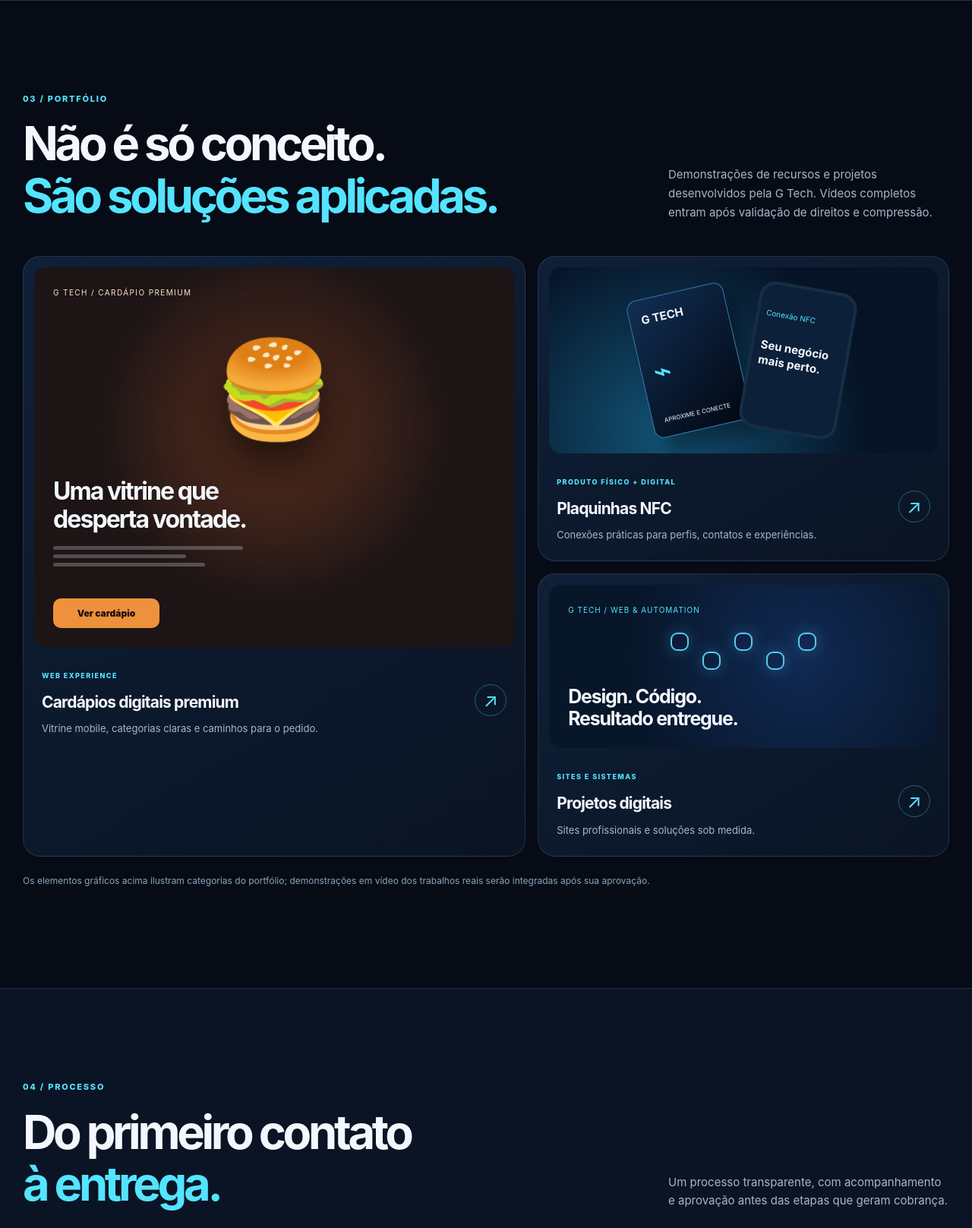
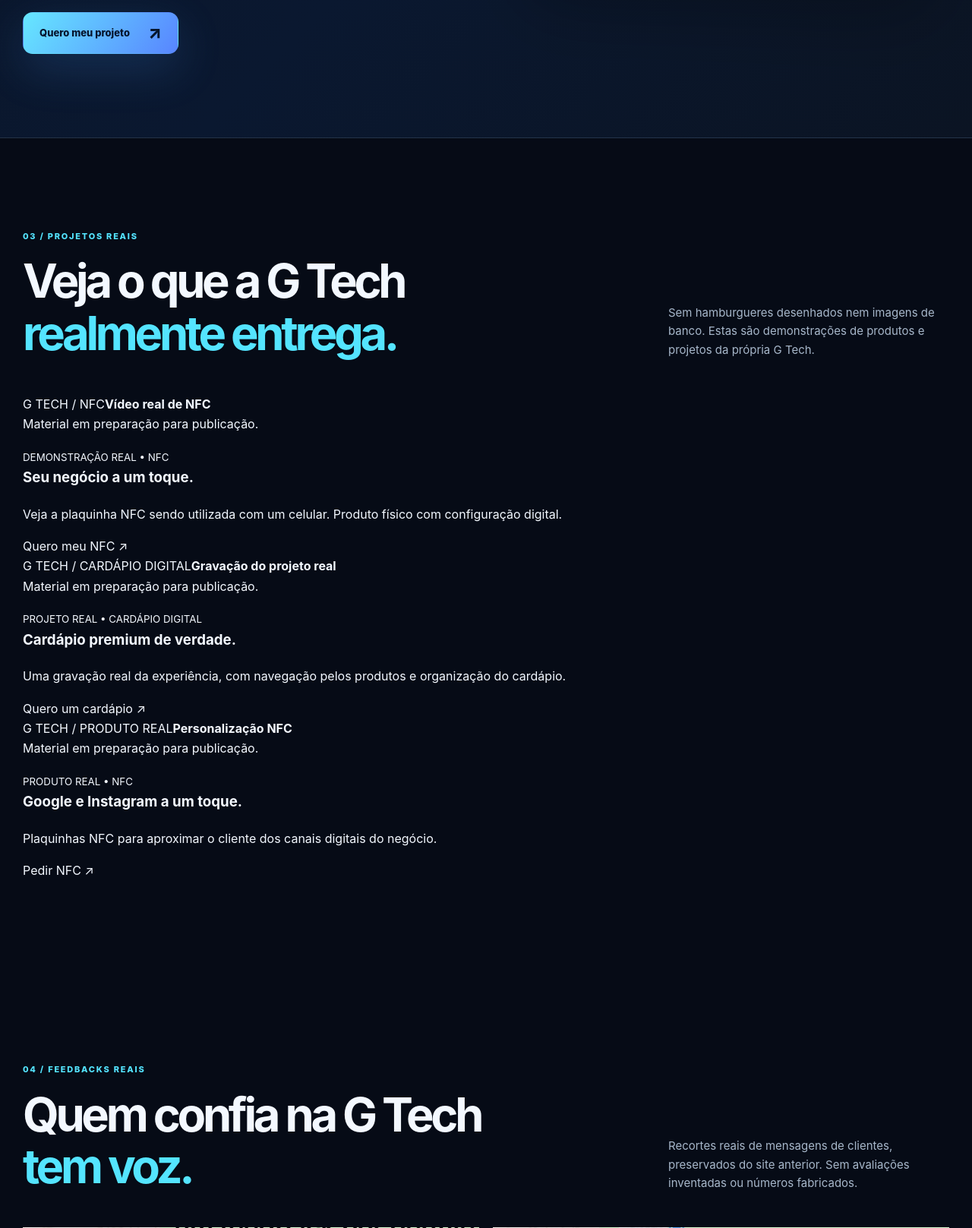
Before and after one commit to Gerrard013/gtech-ultra-final, a Flask app: page / in a window 1280 px wide. Shown: the part 2966-4583 px from the top of the page at 76% size. Run offline with Flask 3, Linux system fonts and the light colour scheme.

Commit message:
feat(brand): authentic G Tech logo and type, replace fake burger portfolio with real video cards, restore screenshot feedbacks

```diff
--- a/templates/index.html
+++ b/templates/index.html
@@ -4,7 +4,7 @@
   <meta charset="utf-8">
   <meta name="viewport" content="width=device-width, initial-scale=1, viewport-fit=cover">
   <meta name="theme-color" content="#060b16">
-  <meta name="description" content="G Tech em Belém/PA: placas NFC, sites, cardápios digitais, Perfil da Empresa no Google, restauração de fotos e soluções tecnológicas. Peça um orçamento.">
+  <meta name="description" content="G Tech em Belém, Pará: plaquinhas NFC personalizadas, sites profissionais, cardápios digitais e organização do Perfil da Empresa no Google. Orçamento pelo WhatsApp.">
   <meta name="robots" content="{% if drive_preview_enabled %}noindex,nofollow{% else %}index,follow,max-image-preview:large{% endif %}">
   <link rel="canonical" href="https://gtech-ultra-final-production.up.railway.app/">
   <meta property="og:type" content="website">
@@ -16,22 +16,28 @@
   <meta property="og:image" content="{{ url_for('static',filename='assets/og-gtech.jpg',_external=True) }}">
   <meta name="twitter:card" content="summary_large_image">
   <meta name="color-scheme" content="dark">
-  <title>G Tech | Sites, NFC, Google e soluções digitais</title>
+  <title>G Tech Belém | Plaquinhas NFC, Sites e Google Maps</title>
   <link rel="icon" href="{{ url_for('static',filename='assets/favicon.png') }}" type="image/png">
   <link rel="preload" as="image" href="{{ url_for('static',filename='assets/gtech-logo.png') }}">
+  <link rel="preconnect" href="https://fonts.googleapis.com"><link rel="preconnect" href="https://fonts.gstatic.com" crossorigin>
+  <link href="https://fonts.googleapis.com/css2?family=Manrope:wght@400;500;600;700;800&family=Oxanium:wght@400;500;600;700;800&display=swap" rel="stylesheet">
   <link rel="stylesheet" href="{{ url_for('static', filename='official.css') }}">
   <script defer src="{{ url_for('static', filename='official.js') }}"></script>
   <script type="application/ld+json">{"@context":"https://schema.org","@type":"Organization","name":"G Tech | Innovation & Solutions","url":"https://gtech-ultra-final-production.up.railway.app/","logo":"https://gtech-ultra-final-production.up.railway.app/static/assets/gtech-logo.png","sameAs":["https://www.instagram.com/gtech_brasil/"],"contactPoint":{"@type":"ContactPoint","telephone":"+55-91-98615-2222","contactType":"sales","availableLanguage":"Portuguese"}}</script>
 </head>
 <body>
+  <!-- Transparent rendering of the *existing official logo*; the original source file is never altered. -->
+  <svg class="gtech-svg-filters" xmlns="http://www.w3.org/2000/svg" aria-hidden="true" width="0" height="0" focusable="false">
+    <defs><filter id="gtech-remove-white" x="-5%" y="-5%" width="110%" height="110%" color-interpolation-filters="sRGB">
+      <feColorMatrix type="matrix" values="1 0 0 0 0  0 1 0 0 0  0 0 1 0 0  -2.5 -2.5 -2.5 0 7.45"/>
+    </filter></defs>
+  </svg>
   <template id="gtech-intro-template">
     <div class="gtech-intro" role="dialog" aria-modal="true" aria-label="Abertura cinematográfica da G Tech">
       <canvas id="gtech-intro-canvas" aria-hidden="true"></canvas>
       <div class="intro-vignette" aria-hidden="true"></div>
       <div class="intro-center">
-        <img class="intro-logo" id="gtech-intro-logo" src="{{ url_for('static',filename='assets/gtech-logo.png') }}" alt="">
-        <span class="intro-wordmark">G TECH</span>
-        <span class="intro-motto">INNOVATION <i></i> SOLUTIONS</span>
+        <img class="intro-logo" id="gtech-intro-logo" src="{{ url_for('static',filename='assets/gtech-logo.png') }}" alt="G Tech — escudo original, G, órbita e assinatura Innovation &amp; Solutions">
       </div>
       <div class="intro-progress"><span id="gtech-intro-progress"></span></div>
       <button class="intro-skip" type="button" id="gtech-intro-skip">Pular abertura <span aria-hidden="true">→</span></button>
@@ -45,8 +51,8 @@
   <header class="topbar" id="topo">
     <div class="topbar-inner">
       <a href="#inicio" class="brand" aria-label="G Tech, início">
-        <img src="{{ url_for('static',filename='assets/gtech-logo.png') }}" width="46" height="46" alt="Logo da G Tech">
-        <span>G TECH <small>INNOVATION &amp; SOLUTIONS</small></span>
+        <span class="brand-icon"><img src="{{ url_for('static',filename='assets/gtech-logo.png') }}" width="160" height="160" alt=""></span>
+        <span class="brand-type">G Tech <small>INNOVATION &amp; SOLUTIONS</small></span>
       </a>
       <nav class="main-nav" id="menu-links" aria-label="Menu principal">
         <a href="#solucoes">Soluções</a>
@@ -64,13 +70,13 @@
       <div class="hero-grid wrap">
         <div class="hero-text">
           <div class="micro-label"><span class="pulse"></span> G TECH • BELÉM / PARÁ • BRASIL</div>
-          <h1 id="hero-title">Seu negócio no <span class="glow-text">próximo nível.</span></h1>
-          <p class="hero-lead">Sites que impressionam. Plaquinhas NFC que conectam. Presença digital que facilita o contato. Tecnologia aplicada ao que importa: o seu negócio.</p>
+          <h1 id="hero-title">Sites, NFC e Google para <span class="glow-text">destacar sua empresa.</span></h1>
+          <p class="hero-lead">A G Tech cria sites profissionais, plaquinhas NFC personalizadas, cardápios digitais e soluções de presença online. Conheça projetos reais e fale diretamente com quem desenvolve.</p>
           <div class="hero-buttons">
-            <a class="btn btn-solid" href="#solucoes">Explorar soluções <span aria-hidden="true">↗</span></a>
+            <a class="btn btn-solid" href="#solucoes">Ver serviços e preços <span aria-hidden="true">↗</span></a>
             <a class="btn btn-outline" href="{{ contacts.whatsapp }}" target="_blank" rel="noopener noreferrer">Conversar no WhatsApp</a>
           </div>
-          <div class="hero-trust"><span>✓ Projetos reais</span><span>✓ Atendimento direto</span><span>✓ Experiência mobile</span></div>
+          <div class="hero-trust"><span>✓ Demonstrações reais</span><span>✓ Atendimento direto</span><span>✓ Experiência mobile</span></div>
         </div>
         <div class="hero-visual" aria-label="Demonstrações dos produtos G Tech">
           <div class="orbital orbital-one" aria-hidden="true"></div><div class="orbital orbital-two" aria-hidden="true"></div>
@@ -118,33 +124,79 @@
       </div>
     </section>
 
-    <section id="projetos" class="section wrap" aria-labelledby="projects-title">
-      <div class="section-head reveal"><div><span class="eyebrow">03 / PORTFÓLIO</span><h2 id="projects-title">Não é só conceito.<br><em>São soluções aplicadas.</em></h2></div><p>Demonstrações de recursos e projetos desenvolvidos pela G Tech. Vídeos completos entram após validação de direitos e compressão.</p></div>
-      <div class="project-grid">
-        <article class="project-card project-primary reveal">{% if cardapio_video_available %}<div class="project-screen project-video-wrap"><video class="project-video" data-portfolio-video muted playsinline loop preload="none" controls aria-label="Demonstração de cardápio digital G Tech"><source src="{{ url_for('static',filename='media/cardapio-demo.mp4') }}" type="video/mp4"></video></div>{% else %}<div class="project-screen menu-screen" aria-hidden="true"><span class="screen-top">G TECH / CARDÁPIO PREMIUM</span><div class="menu-plate">🍔</div><strong>Uma vitrine que desperta vontade.</strong><div class="menu-rows"><i></i><i></i><i></i></div><span class="screen-button">Ver cardápio</span></div>{% endif %}<div class="project-caption"><div><small>WEB EXPERIENCE</small><h3>Cardápios digitais premium</h3><p>Vitrine mobile, categorias claras e caminhos para o pedido.</p></div><a href="#contato" data-product="Cardápio Digital Premium" aria-label="Solicitar cardápio digital">↗</a></div></article>
-        <article class="project-card reveal">{% if nfc_demo_video_available %}<div class="project-screen project-video-wrap"><video class="project-video" data-portfolio-video muted playsinline loop preload="none" controls aria-label="Demonstração de plaquinha NFC G Tech"><source src="{{ url_for('static',filename='media/nfc-demo.mp4') }}" type="video/mp4"></video></div>{% else %}<div class="project-screen nfc-screen" aria-hidden="true"><div class="mini-tile"><strong>G TECH</strong><span>⌁</span><small>APROXIME E CONECTE</small></div><div class="mini-phone"><span>Conexão NFC</span><b>Seu negócio<br>mais perto.</b></div></div>{% endif %}<div class="project-caption"><div><small>PRODUTO FÍSICO + DIGITAL</small><h3>Plaquinhas NFC</h3><p>Conexões práticas para perfis, contatos e experiências.</p></div><a href="#contato" data-product="Placa NFC Personalizada" aria-label="Solicitar NFC">↗</a></div></article>
-        <article class="project-card reveal"><div class="project-screen digital-screen" aria-hidden="true"><span>G TECH / WEB & AUTOMATION</span><div class="digital-nodes"><i></i><i></i><i></i><i></i><i></i></div><strong>Design. Código.<br>Resultado entregue.</strong></div><div class="project-caption"><div><small>SITES E SISTEMAS</small><h3>Projetos digitais</h3><p>Sites profissionais e soluções sob medida.</p></div><a href="#contato" data-product="Site Profissional" aria-label="Solicitar site">↗</a></div></article>
+    <section id="projetos" class="section portfolio-real wrap" aria-labelledby="projects-title">
+      <div class="section-head reveal">
+        <div><span class="eyebrow">03 / PROJETOS REAIS</span><h2 id="projects-title">Veja o que a G Tech<br><em>realmente entrega.</em></h2></div>
+        <p>Sem hamburgueres desenhados nem imagens de banco. Estas são demonstrações de produtos e projetos da própria G Tech.</p>
       </div>
-      <p class="portfolio-clarity">Os elementos gráficos acima ilustram categorias do portfólio; demonstrações em vídeo dos trabalhos reais serão integradas após sua aprovação.</p>
-    </section>
-
-    {% if drive_preview_enabled %}
-    <section class="section wrap" id="midias-reais" aria-labelledby="media-title">
-      <div class="section-head reveal"><div><span class="eyebrow">PRÉVIA DE REVISÃO / VÍDEOS ORIGINAIS</span><h2 id="media-title">Veja a G Tech<br><em>em movimento.</em></h2></div><p>Conteúdo real enviado pelo proprietário. Nesta prévia, os vídeos estão incorporados pelo Google Drive e podem exigir acesso à conta. No lançamento serão hospedados como arquivos otimizados do próprio site.</p></div>
-      <div class="media-grid">
-        <article class="media-card reveal"><div class="media-frame"><iframe title="Vídeo demonstrativo de NFC com celular" loading="lazy" referrerpolicy="no-referrer" allow="autoplay;fullscreen" allowfullscreen src="https://drive.google.com/file/d/1wcl786wroufMreLbvlOhb_b6Iit4hsGo/preview"></iframe></div><div class="media-caption"><span>01 • NFC EM AÇÃO</span><h3>Uma aproximação, uma experiência.</h3><p>Demonstração com produto real e celular.</p></div></article>
-        <article class="media-card reveal"><div class="media-frame"><iframe title="Vídeo de demonstração do cardápio digital" loading="lazy" referrerpolicy="no-referrer" allow="autoplay;fullscreen" allowfullscreen src="https://drive.google.com/file/d/1THqga9D2sJsyuU0ahdSlJhOZ78St9K5g/preview"></iframe></div><div class="media-caption"><span>02 • CARDÁPIO DIGITAL</span><h3>O cardápio transforma a navegação.</h3><p>Gravação do produto real utilizado como portfólio.</p></div></article>
-        <article class="media-card reveal"><div class="media-frame"><iframe title="Vídeo do produto de NFC para Instagram e Google" loading="lazy" referrerpolicy="no-referrer" allow="autoplay;fullscreen" allowfullscreen src="https://drive.google.com/file/d/1FaFlcsZU81_6xZo7rWZUfjeyAbuOm-kM/preview"></iframe></div><div class="media-caption"><span>03 • PLAQUINHAS PERSONALIZADAS</span><h3>Presença digital além da tela.</h3><p>Produto físico configurado para experiências digitais.</p></div></article>
-      </div><p class="portfolio-clarity">Área exclusiva do ambiente de prévia. Esses arquivos ainda não foram carregados no servidor do site; precisamos validar hospedagem e autorização final antes da versão pública.</p>
-    </section>
-    {% endif %}
-    <section id="como-funciona" class="section process-section" aria-labelledby="process-title">
-      <div class="wrap"><div class="section-head reveal"><div><span class="eyebrow">04 / PROCESSO</span><h2 id="process-title">Do primeiro contato<br><em>à entrega.</em></h2></div><p>Um processo transparente, com acompanhamento e aprovação antes das etapas que geram cobrança.</p></div><div class="process-grid"><article class="reveal"><span>01</span><h3>Converse</h3><p>Conte qual desafio seu negócio precisa resolver.</p></article><article class="reveal"><span>02</span><h3>Receba a proposta</h3><p>Alinhamos o escopo, o prazo e as condições.</p></article><article class="reveal"><span>03</span><h3>Aprove</h3><p>Você confirma o projeto e as condições antes do início.</p></article><article class="reveal"><span>04</span><h3>Receba</h3><p>Entregamos o que foi contratado e orientamos a utilização.</p></article></div></div>
+      <div class="portfolio-grid">
+        <article class="portfolio-card portfolio-feature reveal">
+          <div class="portfolio-player">
+            {% if nfc_demo_video_available %}
+            <video controls playsinline preload="metadata" aria-label="Demonstração de NFC da G Tech"><source src="{{ url_for('static',filename='media/nfc-demo.mp4') }}" type="video/mp4">Seu navegador não suporta vídeo.</video>
+            {% elif drive_preview_enabled %}
+            <iframe loading="lazy" title="Vídeo real: NFC da G Tech funcionando com celular" src="https://drive.google.com/file/d/1wcl786wroufMreLbvlOhb_b6Iit4hsGo/preview" allow="autoplay; fullscreen" referrerpolicy="no-referrer" allowfullscreen></iframe>
+            {% else %}
+            <div class="portfolio-file-pending"><span>G TECH / NFC</span><strong>Vídeo real de NFC</strong><p>Material em preparação para publicação.</p></div>
+            {% endif %}
+          </div>
+          <div class="portfolio-detail">
+            <div><small>DEMONSTRAÇÃO REAL • NFC</small><h3>Seu negócio a um toque.</h3><p>Veja a plaquinha NFC sendo utilizada com um celular. Produto físico com configuração digital.</p></div>
+            <div class="portfolio-links"><a href="#contato" data-product="Placa NFC Personalizada" class="pill-cta">Quero meu NFC ↗</a>{% if drive_preview_enabled %}<a class="portfolio-original" href="https://drive.google.com/file/d/1wcl786wroufMreLbvlOhb_b6Iit4hsGo/view" target="_blank" rel="noopener noreferrer">Ver vídeo original</a>{% endif %}</div>
+          </div>
+        </article>
+        <article class="portfolio-card reveal">
+          <div class="portfolio-player">
+            {% if cardapio_video_available %}
+            <video controls playsinline preload="metadata" aria-label="Gravação real de cardápio digital da G Tech"><source src="{{ url_for('static',filename='media/cardapio-demo.mp4') }}" type="video/mp4">Seu navegador não suporta vídeo.</video>
+            {% elif drive_preview_enabled %}
+            <iframe loading="lazy" title="Vídeo real do cardápio digital G Tech" src="https://drive.google.com/file/d/1THqga9D2sJsyuU0ahdSlJhOZ78St9K5g/preview" allow="autoplay; fullscreen" referrerpolicy="no-referrer" allowfullscreen></iframe>
+            {% else %}
+            <div class="portfolio-file-pending"><span>G TECH / CARDÁPIO DIGITAL</span><strong>Gravação do projeto real</strong><p>Material em preparação para publicação.</p></div>
+            {% endif %}
+          </div>
+          <div class="portfolio-detail">
+            <div><small>PROJETO REAL • CARDÁPIO DIGITAL</small><h3>Cardápio premium de verdade.</h3><p>Uma gravação real da experiência, com navegação pelos produtos e organização do cardápio.</p></div>
+            <div class="portfolio-links"><a href="#contato" data-product="Cardápio Digital Premium" class="pill-cta">Quero um cardápio ↗</a>{% if drive_preview_enabled %}<a class="portfolio-original" href="https://drive.google.com/file/d/1THqga9D2sJsyuU0ahdSlJhOZ78St9K5g/view" target="_blank" rel="noopener noreferrer">Ver vídeo original</a>{% endif %}</div>
+          </div>
+        </article>
+        <article class="portfolio-card reveal">
+          <div class="portfolio-player">
+            {% if nfc_video_available %}
+            <video controls playsinline preload="metadata" aria-label="Plaquinha NFC personalizada da G Tech"><source src="{{ url_for('static',filename='media/hero-nfc.mp4') }}" type="video/mp4">Seu navegador não suporta vídeo.</video>
+            {% elif drive_preview_enabled %}
+            <iframe loading="lazy" title="Vídeo original de plaquinhas NFC Google e Instagram" src="https://drive.google.com/file/d/1FaFlcsZU81_6xZo7rWZUfjeyAbuOm-kM/preview" allow="autoplay; fullscreen" referrerpolicy="no-referrer" allowfullscreen></iframe>
+            {% else %}
+            <div class="portfolio-file-pending"><span>G TECH / PRODUTO REAL</span><strong>Personalização NFC</strong><p>Material em preparação para publicação.</p></div>
+            {% endif %}
+          </div>
+          <div class="portfolio-detail">
+            <div><small>PRODUTO REAL • NFC</small><h3>Google e Instagram a um toque.</h3><p>Plaquinhas NFC para aproximar o cliente dos canais digitais do negócio.</p></div>
+            <div class="portfolio-links"><a href="#contato" data-product="Placa NFC Personalizada" class="pill-cta">Pedir NFC ↗</a>{% if drive_preview_enabled %}<a class="portfolio-original" href="https://drive.google.com/file/d/1FaFlcsZU81_6xZo7rWZUfjeyAbuOm-kM/view" target="_blank" rel="noopener noreferrer">Ver vídeo original</a>{% endif %}</div>
+          </div>
+        </article>
+      </div>
+      {% if drive_preview_enabled %}<p class="portfolio-clarity">Vídeos originais disponibilizados no Google Drive exclusivamente para revisão. Dependendo das permissões, a reprodução pode pedir login. Para lançamento, os MP4 otimizados serão hospedados no próprio site.</p>{% endif %}
     </section>
 
     <section class="section wrap testimonials" id="depoimentos" aria-labelledby="testimonial-title">
-      <div class="section-head reveal"><div><span class="eyebrow">05 / CONFIANÇA</span><h2 id="testimonial-title">Quem recebe,<br><em>percebe o cuidado.</em></h2></div><p>Trechos de retornos reais sobre serviços de fotos, já presentes na vitrine anterior da G Tech.</p></div>
-      <div class="testimonial-grid">{% for item in feedbacks %}<blockquote class="testimonial-card reveal"><span class="quote-mark">“</span><p>{{ item.quote }}</p><footer>{{ item.context }}</footer></blockquote>{% endfor %}</div>
+      <div class="section-head reveal"><div><span class="eyebrow">04 / FEEDBACKS REAIS</span><h2 id="testimonial-title">Quem confia na G Tech<br><em>tem voz.</em></h2></div><p>Recortes reais de mensagens de clientes, preservados do site anterior. Sem avaliações inventadas ou números fabricados.</p></div>
+      <div class="testimonial-grid">
+        {% for item in feedbacks %}
+        <article class="review-card reveal">
+          <a class="review-proof" href="{{ url_for('static',filename='assets/' ~ item.image) }}" target="_blank" rel="noopener noreferrer" aria-label="Abrir imagem original do feedback {{ loop.index }}">
+            <img src="{{ url_for('static',filename='assets/' ~ item.image) }}" loading="lazy" width="785" height="635" alt="Captura de conversa de cliente elogiando a entrega da G Tech, com dados pessoais de identificação omitidos">
+            <span>Ampliar mensagem original <span aria-hidden="true">↗</span></span>
+          </a>
+          <div class="review-quote"><span class="quote-mark" aria-hidden="true">“</span><blockquote>{{ item.quote }}</blockquote><p>{{ item.context }}</p></div>
+        </article>
+        {% endfor %}
+      </div>
+      <div class="review-cta reveal"><span>Conheça o trabalho. Converse com quem entrega.</span><a class="pill-cta" href="{{ contacts.whatsapp }}" target="_blank" rel="noopener noreferrer">Falar com a G Tech ↗</a></div>
+    </section>
+
+    <section id="como-funciona" class="section process-section" aria-labelledby="process-title">
+      <div class="wrap"><div class="section-head reveal"><div><span class="eyebrow">05 / PROCESSO</span><h2 id="process-title">Do primeiro contato<br><em>à entrega.</em></h2></div><p>Um processo transparente, com acompanhamento e aprovação antes das etapas que geram cobrança.</p></div><div class="process-grid"><article class="reveal"><span>01</span><h3>Converse</h3><p>Conte qual desafio seu negócio precisa resolver.</p></article><article class="reveal"><span>02</span><h3>Receba a proposta</h3><p>Alinhamos o escopo, o prazo e as condições.</p></article><article class="reveal"><span>03</span><h3>Aprove</h3><p>Você confirma o projeto e as condições antes do início.</p></article><article class="reveal"><span>04</span><h3>Receba</h3><p>Entregamos o que foi contratado e orientamos a utilização.</p></article></div></div>
     </section>
 
     <section id="contato" class="section contact-section" aria-labelledby="contact-title">
```
